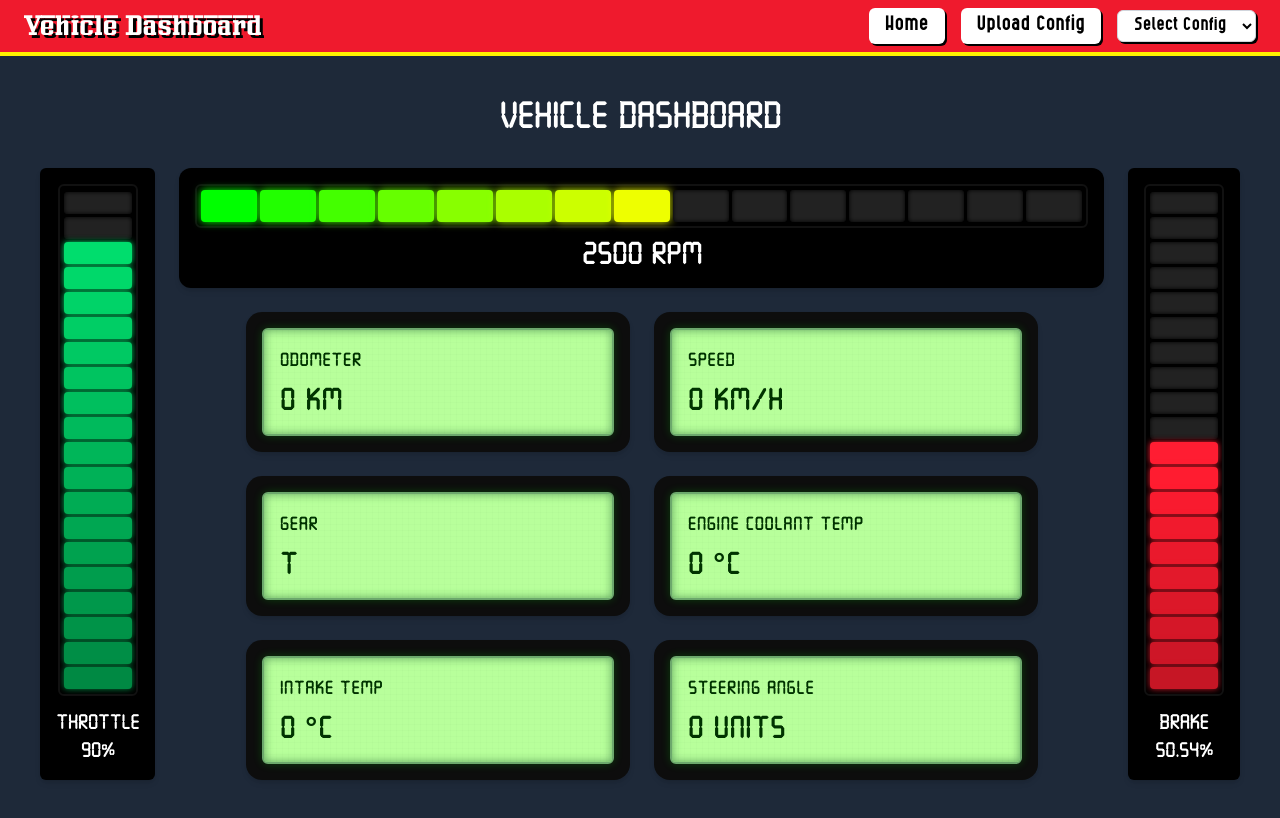
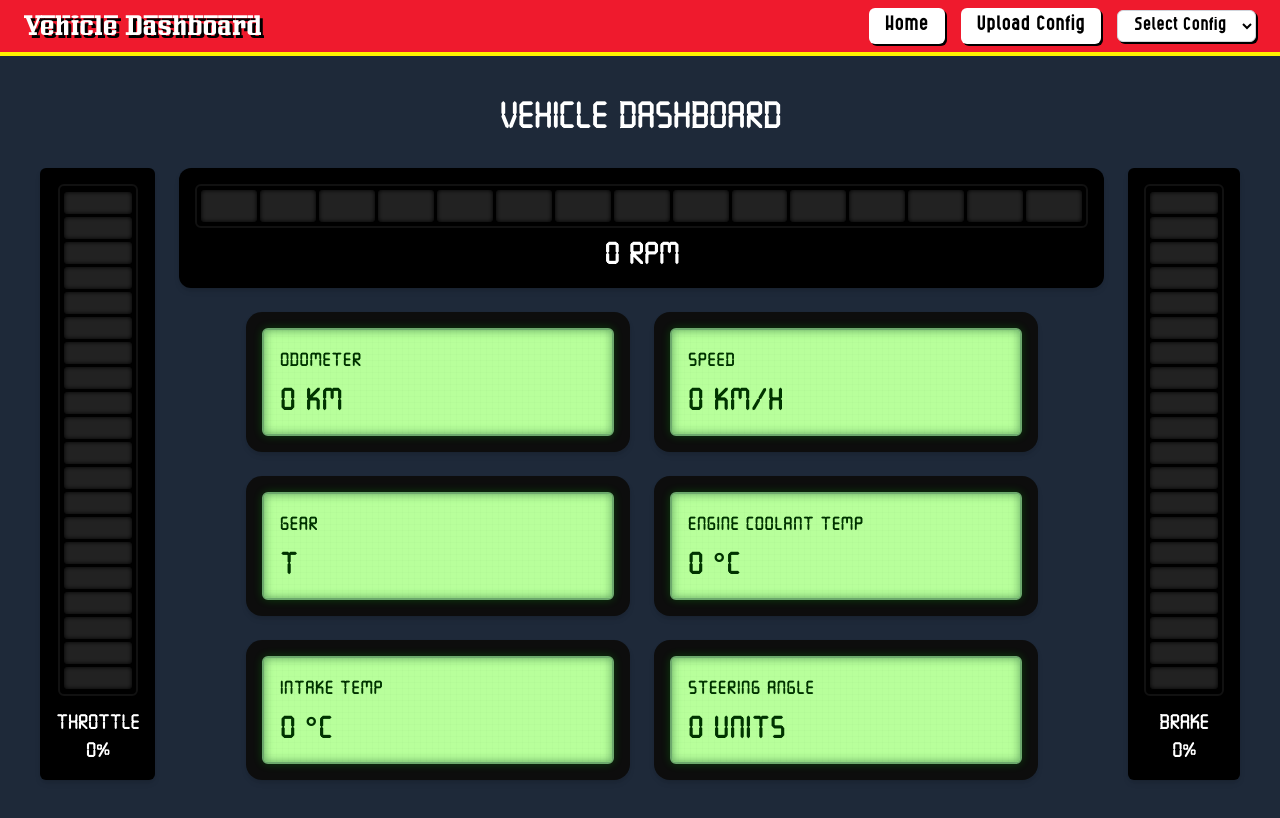
Before and after one commit to pemujakentang/RISET_CANBUS_WEBAPP, a Next.js app: page / in a window 1280 px wide. Shown: the top 818 px of the page. Built offline with nearby package versions, Linux system fonts and the light colour scheme; what mqtt would draw is missing.

Commit message:
Add chart features to vertical and horizontal bar

```diff
--- a/app/components/HorizontalBar.tsx
+++ b/app/components/HorizontalBar.tsx
@@ -3,6 +3,7 @@ interface HorizontalBarProps {
     max: number;
     name: string;
     segments?: number; // default 15
+    onClick?: () => void;
 }
 
 export default function HorizontalBar({
@@ -10,6 +11,7 @@ export default function HorizontalBar({
     max,
     name,
     segments = 15,
+    onClick,
 }: HorizontalBarProps) {
 
     // how many LEDs should be lit
@@ -32,7 +34,8 @@ export default function HorizontalBar({
     };
 
     return (
-        <div className="bg-black text-white p-4 rounded-xl shadow-md w-full h-fit">
+        <div className="bg-black text-white p-4 rounded-xl shadow-md w-full h-fit hover:cursor-pointer"
+        onClick={onClick}>
             {/* <p className="text-xl text-center font-semibold">{name}</p> */}
 
             {/* LED BAR */}
--- a/app/components/ParameterCard.tsx
+++ b/app/components/ParameterCard.tsx
@@ -7,7 +7,6 @@ interface ParameterCardProps {
     value: number | string;
     unit?: string;
     color?: string; // ignored for LCD mode
-    link?: string;
     onClick?: () => void;
 }
 
@@ -15,15 +14,12 @@ export default function ParameterCard({
     name,
     value,
     unit,
-    link,
     onClick,
 }: ParameterCardProps) {
-    const Wrapper = link ? Link : "div";
-    const props = link ? { href: link } : { onClick };
 
     const cardContent = (
         <div
-            onClick={link ? undefined : onClick}>
+            onClick={onClick}>
             <div className="bg-[#0d0d0d] p-4 rounded-2xl shadow-md hover:shadow-xl transition-all cursor-pointer w-96">
 
                 {/* LCD Screen Container */}
@@ -63,9 +59,5 @@ export default function ParameterCard({
         </div>
     )
 
-    if (link) {
-        return <Link href={link}>{cardContent}</Link>;
-    }
-
     return cardContent;
 }
--- a/app/components/VerticalBar.tsx
+++ b/app/components/VerticalBar.tsx
@@ -4,6 +4,7 @@ interface VerticalBarProps {
     color?: string; // base LED color
     width?: number;
     segments?: number; // default 20
+    onClick?: () => void;
 }
 
 export default function VerticalBar({
@@ -12,6 +13,7 @@ export default function VerticalBar({
     color = "#EF1A2D",
     width = 60,
     segments = 20,
+    onClick,
 }: VerticalBarProps) {
 
     // how many LEDs should be ON
@@ -43,7 +45,8 @@ export default function VerticalBar({
     };
 
     return (
-        <div className="flex flex-col items-center justify-end bg-black text-white p-4 rounded-md shadow-md ">
+        <div className="flex flex-col items-center justify-end bg-black text-white p-4 rounded-md shadow-md hover:cursor-pointer"
+            onClick={onClick}>
             <div
                 className="flex flex-col justify-end bg-black overflow-hidden rounded-md"
                 style={{
--- a/app/dashboard/page.tsx
+++ b/app/dashboard/page.tsx
@@ -12,11 +12,11 @@ import OdometerHistory from "../components/OdometerHistory";
 
 export default function Dashboard() {
     const [data, setData] = useState({
-        rpm: 2500,
+        rpm: 0,
         speed: 0,
-        throttle: 90,
+        throttle: 0,
         gear: 0,
-        brake: 50.54,
+        brake: 0,
         engineCoolantTemp: 0,
         airIntakeTemp: 0,
         odoMeter: 0,
@@ -84,11 +84,11 @@ export default function Dashboard() {
             <div className="flex justify-center p-10 w-full h-[60%] flex-wrap font-7segment">
                 <h1 className="text-4xl font-bold mb-8 w-full text-center font-7segment text-white">Vehicle Dashboard</h1>
                 <div className="w-full h-full flex justify-center gap-6">
-                    <VerticalBar name="Throttle" value={data.throttle} color="#00A551" width={80} />
+                    <VerticalBar name="Throttle" value={data.throttle} color="#00A551" width={80} onClick={() => handleMetricClick("throttle")} />
 
                     <div className="w-full flex justify-center flex-wrap gap-6 ">
                         <div className="w-full flex justify-center">
-                            <HorizontalBar name="RPM" max={5000} value={data.rpm} />
+                            <HorizontalBar name="RPM" max={5000} value={data.rpm} onClick={() => handleMetricClick("rpm")} />
                         </div>
 
                         <div className="flex justify-center flex-wrap gap-6 w-full">
@@ -103,7 +103,7 @@ export default function Dashboard() {
                         </div>
                     </div>
 
-                    <VerticalBar name="Brake" value={data.brake} color="#EF1A2D" width={80} />
+                    <VerticalBar name="Brake" value={data.brake} color="#EF1A2D" width={80} onClick={() => handleMetricClick("brake")} />
                 </div>
 
                 {selectedMetric && (
```
